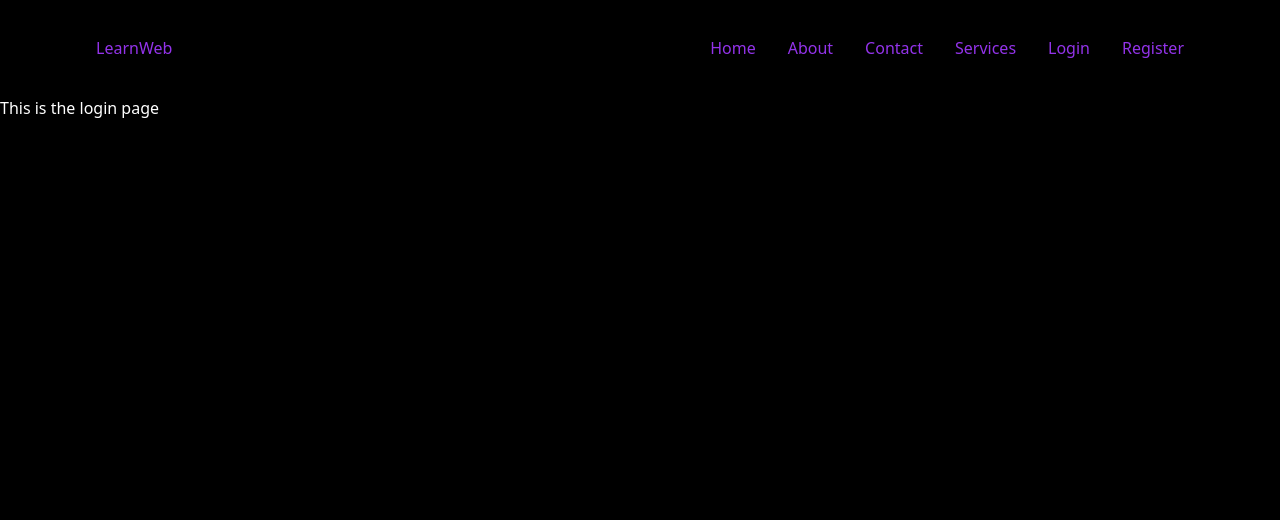
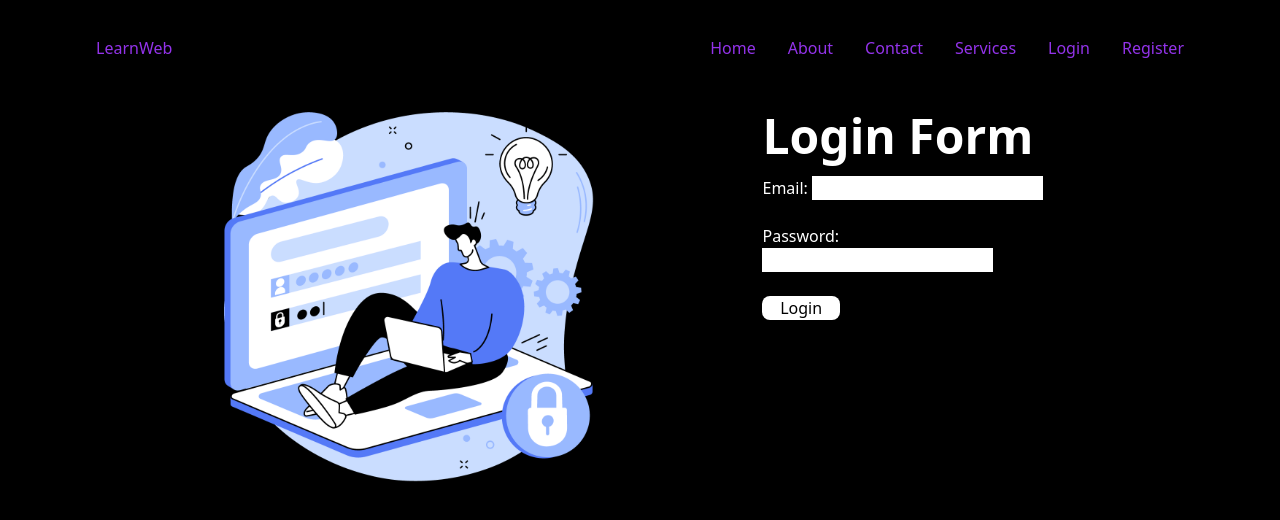
Before and after one commit to SinBin10/Course-Website, a React (Vite) app in the folder client/: page /login in a window 1280 px wide. Shown: the top 520 px of the page. Built offline with nearby package versions, Linux system fonts and the light colour scheme.

Commit message:
making the login page and adding form submission logic in register page.

```diff
--- a/client/src/pages/Login.jsx
+++ b/client/src/pages/Login.jsx
@@ -1,5 +1,57 @@
+import { useState } from "react";
+
 const Login = () => {
-  return <h1 className="text-white">This is the login page</h1>;
+  const [loginInput, setInputLogin] = useState({
+    email: "",
+    password: "",
+  });
+  const handleLogin = (e) => {
+    setInputLogin({
+      ...loginInput,
+      [e.target.name]: e.target.value,
+    });
+  };
+  const handleSubmit = (e) => {
+    e.preventDefault();
+    alert(loginInput);
+  };
+  return (
+    <div className="flex text-white mx-52 gap-40">
+      <div className="w-[46%]">
+        <img src="../../public/images/login.png" alt="A guy using a laptop" />
+      </div>
+      <div>
+        <h1 className="text-5xl font-bold my-4">Login Form</h1>
+        <form onSubmit={handleSubmit} className="flex flex-col gap-6">
+          <div>
+            <label htmlFor="email">Email: </label>
+            <input
+              className="text-black"
+              type="email"
+              name="email"
+              value={loginInput.email}
+              onChange={handleLogin}
+            />
+          </div>
+          <div>
+            <label htmlFor="password">Password: </label>
+            <input
+              className="text-black"
+              type="password"
+              name="password"
+              value={loginInput.password}
+              onChange={handleLogin}
+            />
+          </div>
+          <input
+            className="bg-white text-black cursor-pointer w-[25%] rounded-lg px-2"
+            type="submit"
+            value="Login"
+          />
+        </form>
+      </div>
+    </div>
+  );
 };
 
 export default Login;
--- a/client/src/pages/Register.jsx
+++ b/client/src/pages/Register.jsx
@@ -15,6 +15,10 @@ const Register = () => {
       [name]: e.target.value,
     });
   };
+  const handleSubmit = (e) => {
+    e.preventDefault();
+    alert(input);
+  };
   return (
     <div className="flex text-white mx-52 gap-40">
       <div className="w-[46%]">
@@ -25,7 +29,10 @@ const Register = () => {
       </div>
       <div>
         <h1 className="text-5xl font-bold my-4">Registration Form</h1>
-        <form action="submit" className="flex flex-col gap-6">
+        <form onSubmit={handleSubmit} className="flex flex-col gap-6">
+          {/* this name attribute in the input tag should have the
+           value same as it has been written in the model file
+            .... I wonder why .... */}
           <div>
             <label htmlFor="username">Username: </label>
             <input
```
